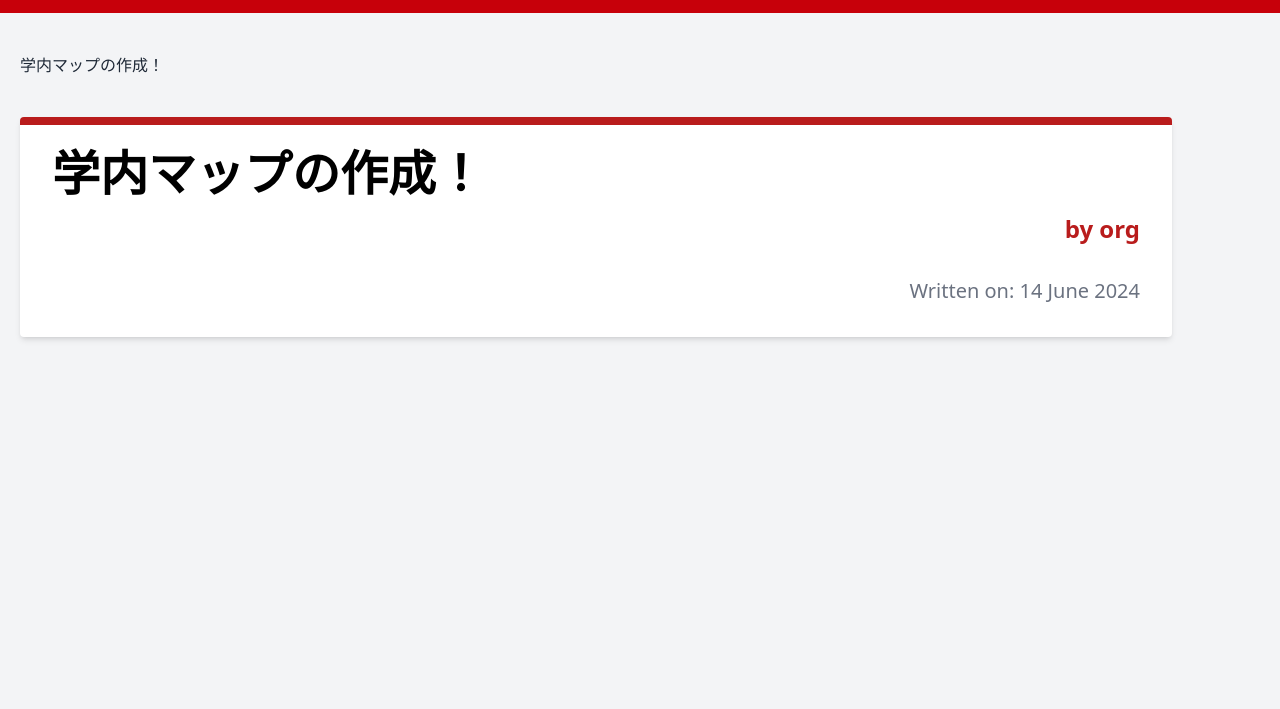
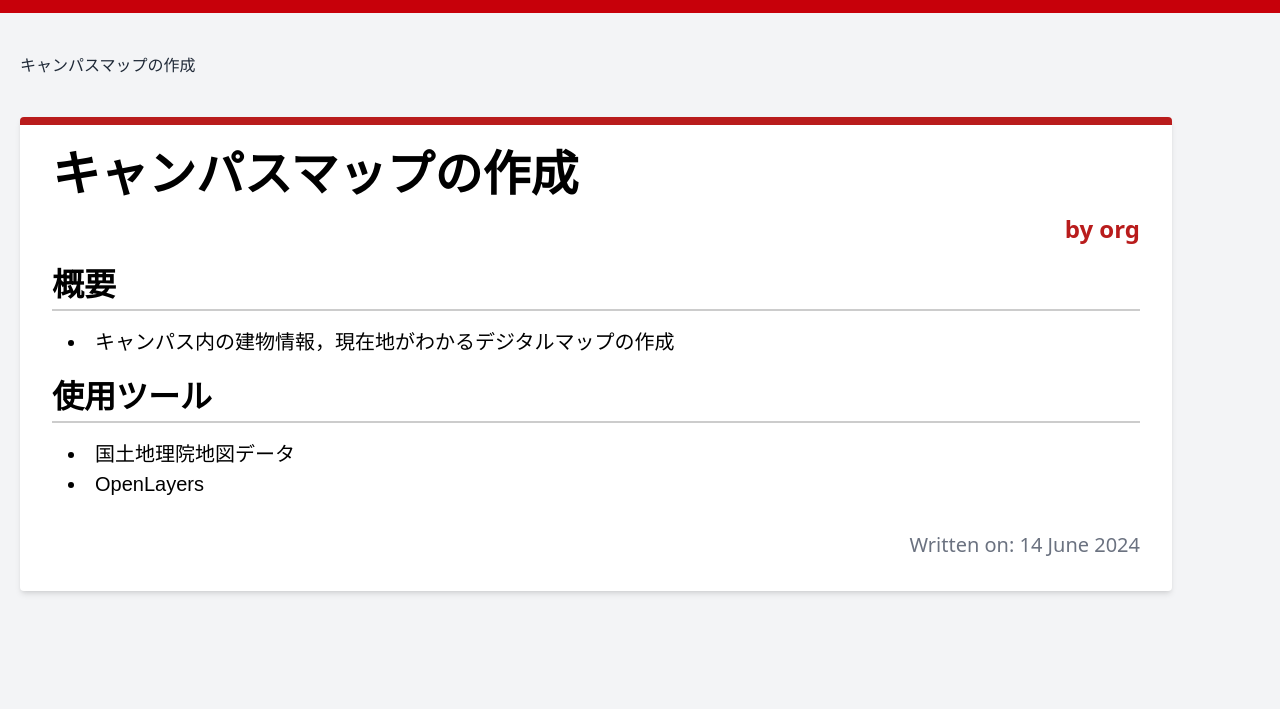
Before and after one commit to OpenTUT/opentut.gr.jp, an Astro site: page /posts/projects/map in a window 1280 px wide. Shown: the part 91-800 px from the top of the page. Built offline with nearby package versions, Linux system fonts and the light colour scheme; Astro itself is replaced by a stand-in of ours.

Commit message:
edit font size

```diff
--- a/src/layouts/Layout.astro
+++ b/src/layouts/Layout.astro
@@ -53,7 +53,7 @@ const { title } = Astro.props;
   }
 
   .markdown-body {
-    font-family: sans-serif;
+    font-family: 'Noto Sans JP', sans-serif;
     color: #000;
     background-color: #fff;
   }
@@ -79,19 +79,20 @@ const { title } = Astro.props;
   }
 
   .markdown-body h1 {
-    font-size: 2rem;
+    font-size: 2.5rem;
     padding-bottom: 0.5rem;
   }
 
   .markdown-body h2 {
+    font-size: 2rem;
+  }
+
+  .markdown-body h3 {
     font-size: 1.5rem;
   }
 
-  .markdown-body h3 {
+  .markdown-body ul {
     font-size: 1.25rem;
-  }
-
-  .markdown-body p {
     margin-bottom: 1rem;
   }
 </style>
--- a/src/pages/posts/projects/map.md
+++ b/src/pages/posts/projects/map.md
@@ -1,6 +1,6 @@
 ---
 layout: ../../../pages/article.astro
-title: "学内マップの作成！"
+title: "キャンパスマップの作成"
 description: ""
 author: "org"
 date: "14 June 2024"
@@ -8,3 +8,11 @@ image:
   url: /src/assets/posts/Slider.png
   alt: ''
 ---
+## 概要
+
+- キャンパス内の建物情報，現在地がわかるデジタルマップの作成
+
+## 使用ツール
+
+- 国土地理院地図データ
+- OpenLayers
```
